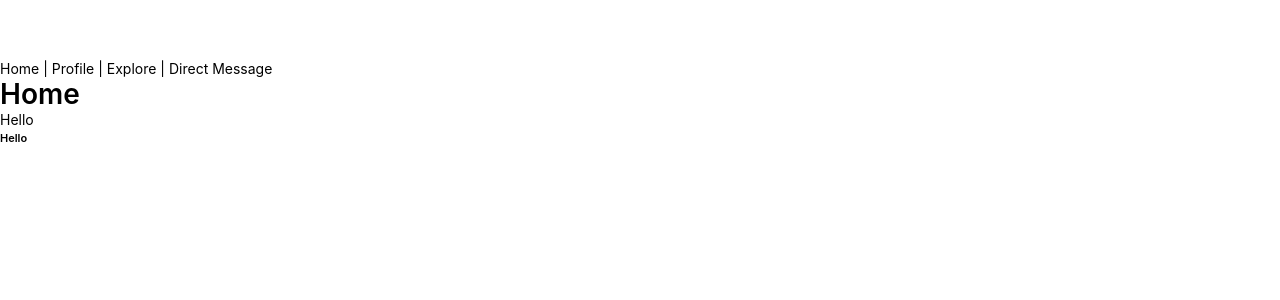
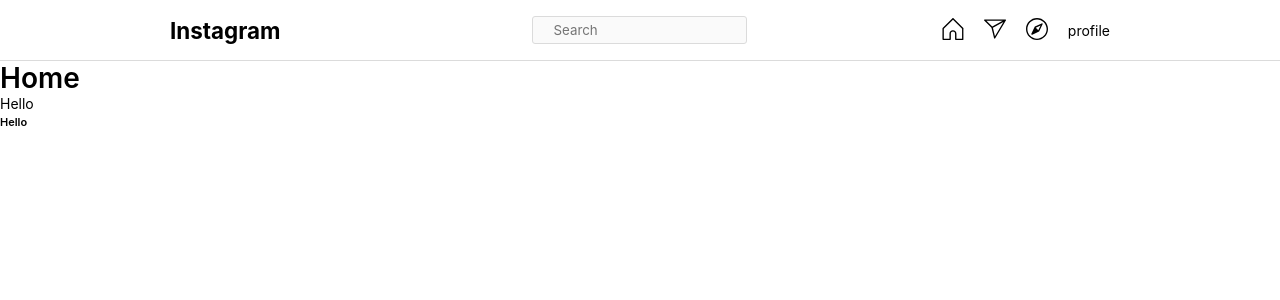
Before and after one commit to ahmetkorkmaz3/instagram-clone, a Vue app: page / in a window 1280 px wide. Shown: the top 300 px of the page. Built offline with nearby package versions, Linux system fonts and the light colour scheme.

Commit message:
Header component design

```diff
--- /dev/null
+++ b/src/components/Container.vue
@@ -0,0 +1,19 @@
+<template>
+  <div class="container">
+    <slot />
+  </div>
+</template>
+
+<script>
+export default {
+  name: 'Container'
+}
+</script>
+
+<style scoped>
+.container {
+  max-width: 940px;
+  margin-left: auto;
+  margin-right: auto;
+}
+</style>
--- a/src/components/Header.vue
+++ b/src/components/Header.vue
@@ -1,14 +1,95 @@
 <template>
-  <header>
-    <router-link to="/">Home</router-link> |
-    <router-link to="/profile">Profile</router-link> |
-    <router-link to="/explore">Explore</router-link> |
-    <router-link to="/direct">Direct Message</router-link>
+  <header class="header">
+    <Container class="header-inner">
+      <router-link to="/" class="logo">
+        Instagram
+      </router-link>
+
+      <form class="search">
+        <input type="text" name="search" placeholder="Search" />
+      </form>
+
+      <nav class="navigation">
+        <router-link to="/">
+          <IconHomeFill v-if="$root.name === 'Home'" />
+          <IconHome v-else />
+        </router-link>
+        <router-link to="/direct">
+          <IconDirectFill v-if="$root.name === 'Direct'" />
+          <IconDirect v-else />
+        </router-link>
+        <router-link to="/explore">
+          <IconExploreFill v-if="$root.name === 'Explore'" />
+          <IconExplore v-else />
+        </router-link>
+
+        <router-link to="/profile"> profile</router-link>
+      </nav>
+    </Container>
   </header>
 </template>
 
 <script>
+import IconHome from '@/icons/home.svg'
+import IconHomeFill from '@/icons/home-fill.svg'
+import IconDirect from '@/icons/direct.svg'
+import IconDirectFill from '@/icons/direct-fill.svg'
+import IconExplore from '@/icons/explore.svg'
+import IconExploreFill from '@/icons/explore-fill.svg'
+import Container from '@/components/Container'
+
 export default {
-  name: 'MainHeader'
+  name: 'MainHeader',
+  components: {
+    Container,
+    IconHome,
+    IconHomeFill,
+    IconDirect,
+    IconDirectFill,
+    IconExplore,
+    IconExploreFill
+  }
 }
 </script>
+
+<style scoped>
+.header {
+  border-bottom: 1px solid rgb(var(--b6a));
+}
+
+.header-inner {
+  display: grid;
+  grid-template-columns: 1fr 1fr 1fr;
+  align-items: center;
+  height: 60px;
+}
+
+.logo {
+  font-size: 1.6rem;
+  font-weight: bold;
+}
+
+.search {
+  text-align: center;
+
+  input {
+    width: 215px;
+    height: 28px;
+    border: 1px solid rgb(var(--b6a));
+    border-radius: 3px;
+    background-color: rgb(var(--b3f));
+    padding-left: 20px;
+    padding-right: 20px;
+  }
+}
+
+.navigation {
+  display: flex;
+  justify-content: flex-end;
+  align-items: center;
+
+  a {
+    margin-left: 20px;
+  }
+}
+</style>
--- a/src/styles/app.css
+++ b/src/styles/app.css
@@ -23,7 +23,6 @@
     font-weight: normal;
     font-family: -apple-system, BlinkMacSystemFont, 'Segoe UI', Roboto, Helvetica,
     Arial, sans-serif, 'Apple Color Emoji', 'Segoe UI Emoji', 'Segoe UI Symbol';
-    padding-top: var(--header-height);
 }
 
 a {
```
